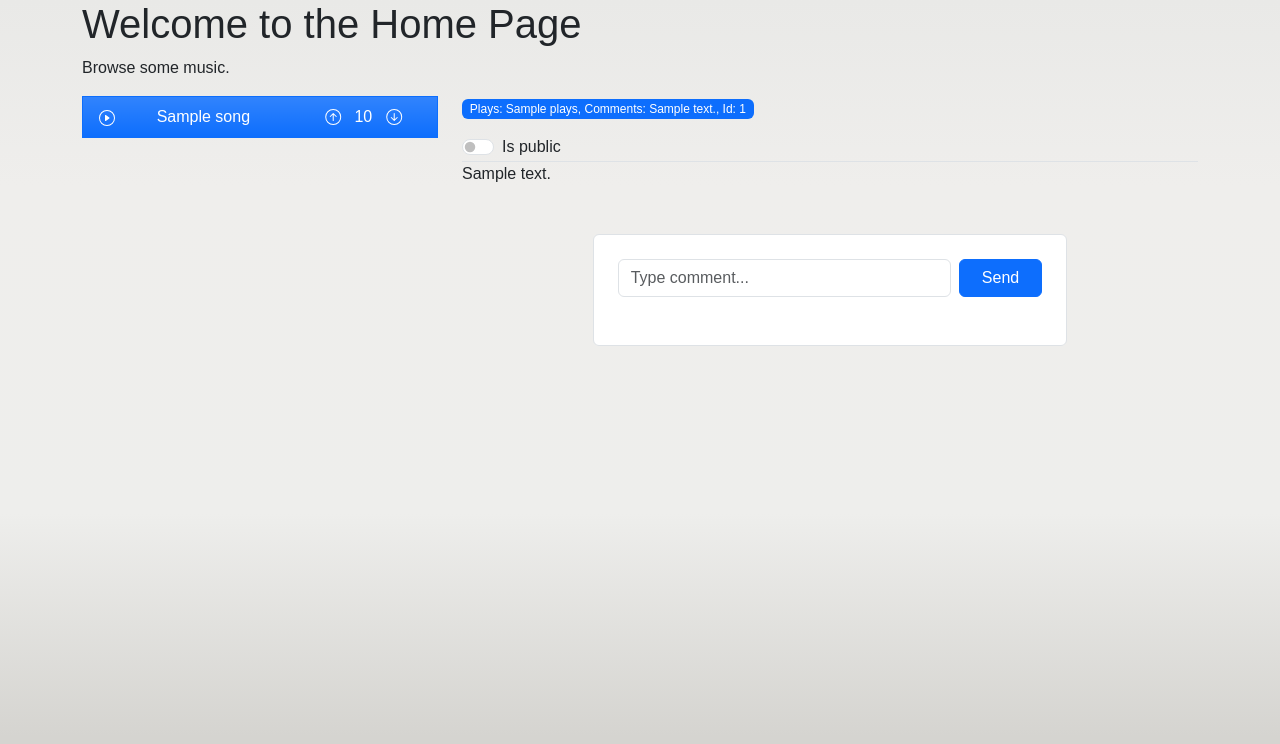
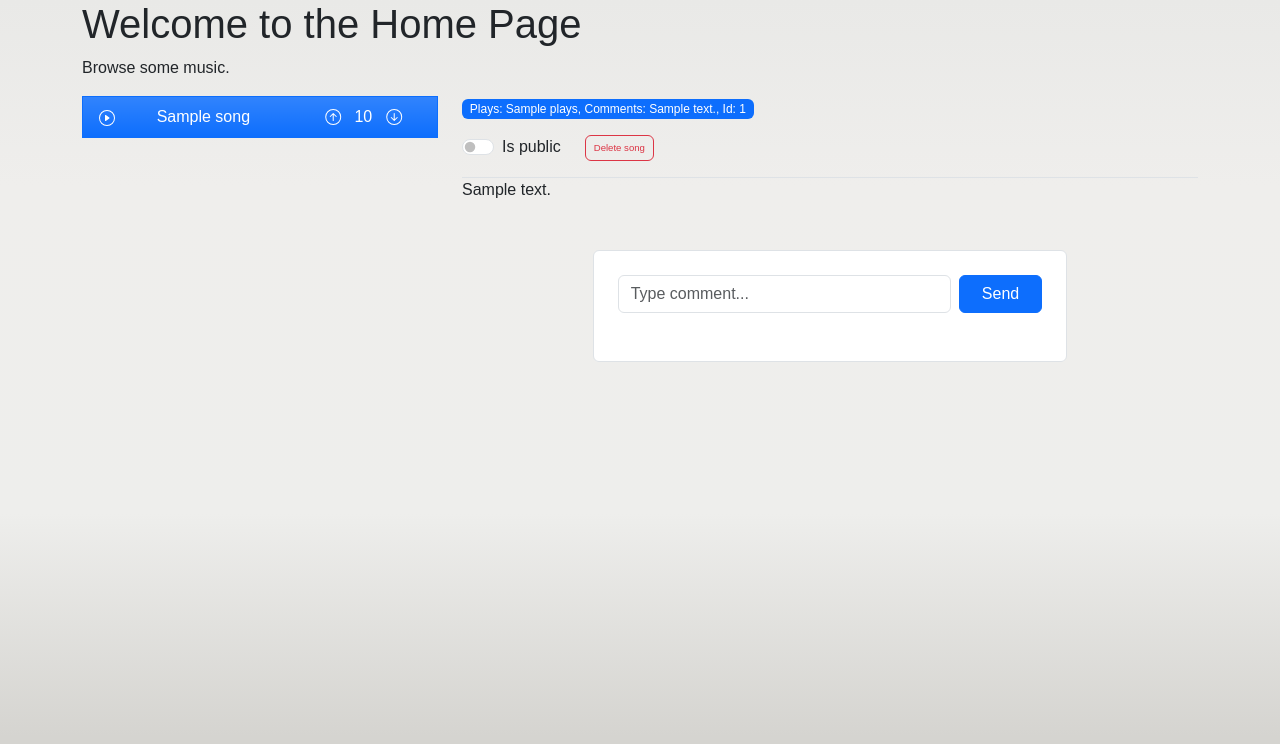
Before and after one commit to JohkuF/music-webapp, a Flask app: template src/templates/home.html in a window 1280 px wide, after a click that opens the changed part. Shown: the part 56-800 px from the top of the page. Run offline with Flask 3, Linux system fonts and the light colour scheme; the visitor is signed in with stand-in values (Sample User, id 1); the template is opened without the code that fills it: most values are stand-ins (such as "Sample title", 1, 10 or a date in 2020); some libraries are stand-ins or nearby versions.

Commit message:
feature/song-deletion

```diff
--- a/src/main.py
+++ b/src/main.py
@@ -18,6 +18,7 @@ from .utils import (
     check_login,
     find_new_filename,
     is_admin,
+    is_song_deleted,
     is_valid_name,
     log_user,
     set_signup_state,
@@ -150,10 +151,37 @@ def settings():
     return render_template("settings.html", is_admin=admin)
 
 
-@app.route("/a", methods=["POST"])
+@app.route("/a", methods=["POST", "DELETE"])
 @check_login
 def action_commands():
     """For handling different actions"""
+    if request.method == "DELETE" and "delete_song" in request.args:
+        """To handle song deletion requests"""
+        try:
+            # TODO: logging
+            song_id = int(bleach.clean(request.args.get("delete_song")))
+            assert isinstance(song_id, int)
+
+            sql = text(
+                """
+                UPDATE songs
+                SET song_name = '[deleted]', song_description = '[deleted]'
+                WHERE id = :song_id AND id IN (
+                    SELECT song_id
+                    FROM uploads
+                    WHERE user_id = :user_id
+                );
+            """
+            )
+
+            db.session.execute(sql, {"user_id": session["user_id"], "song_id": song_id})
+            db.session.commit()
+
+            return jsonify("Song deleted succesfully", 200)
+
+        except Exception as e:
+            logging.error(log_user(session["username"], e))
+            return jsonify("Something went wrong", 500)
 
     if request.form.get("request_type") == "admin-command" and is_admin(
         db, session["user_id"]
@@ -267,7 +295,7 @@ def get_messages(song_id=None):
             "username": message.username,
             "song_id": message.song_id,
             "content": message.content,
-            "timestamp": message.upload_time
+            "timestamp": message.upload_time,
         }
         for message in messages
     ]
@@ -285,7 +313,8 @@ def get_songs(
              LEFT JOIN song_metadata ON songs.id = song_metadata.song_id
              LEFT JOIN uploads u ON u.song_id = songs.id
              WHERE (:user_id IS NULL OR u.user_id = :user_id)
-               AND (:is_public IS NULL OR songs.is_public = :is_public)
+             AND (:is_public IS NULL OR songs.is_public = :is_public)
+             AND (songs.song_name <> '[deleted]')
              ORDER BY (song_metadata.upvote - song_metadata.downvote) DESC
     """
     params = {"user_id": user_id, "is_public": is_public}
@@ -339,7 +368,9 @@ def send(song_id):
     for message in messages:
         content = bleach.clean(message.content)
         username = bleach.clean(message.username)
-        timestamp = bleach.clean(message.upload_time.strftime('%a, %d %b %Y %H:%M:%S GMT'))
+        timestamp = bleach.clean(
+            message.upload_time.strftime("%a, %d %b %Y %H:%M:%S GMT")
+        )
         response += f"""
             <div class="card mb-4" id="messages-{song_id}">
               <div class="card-body">
@@ -589,6 +620,10 @@ def upload_file():
 @check_login
 def stream_music(music_id):
 
+    # Check if song is deleted
+    if is_song_deleted(db, music_id):
+        return jsonify("Song is deleted")
+
     sql = text(
         """
         SELECT filepath, filename FROM uploads
--- a/src/templates/base.html
+++ b/src/templates/base.html
@@ -1,6 +1,6 @@
 <!DOCTYPE html>
 <html lang="fi">
-  <script src="https://unpkg.com/htmx.org@1.9.11"></script>
+  <script src="https://unpkg.com/htmx.org@2.0.1"></script>
   <script
     src="https://cdn.jsdelivr.net/npm/bootstrap@5.3.3/dist/js/bootstrap.bundle.min.js"
     integrity="sha384-YvpcrYf0tY3lHB60NNkmXc5s9fDVZLESaAA55NDzOxhy9GkcIdslK1eN7N6jIeHz"
--- a/src/templates/stat-component.html
+++ b/src/templates/stat-component.html
@@ -4,8 +4,8 @@
     }}
   </p>
   {% if song.user_id == session.user_id %}
-
-  <form id="publicForm" action="/a?song_id={{song.song_id}}" method="POST">
+  <div class="d-flex flex-row mb-3">
+    <form id="publicForm" action="/a?song_id={{song.song_id}}" method="POST" class="me-4">
       <input
         type="hidden"
         name="is_public_song"
@@ -28,6 +28,21 @@
         >
       </div>
     </form>
+    <button
+      class="btn btn-outline-danger"
+      hx-confirm="You want to delete {{song.song_name}}?"
+      hx-delete="/a?delete_song={{song.song_id}}"
+      hx-swap="delete"
+      hx
+      style="
+        --bs-btn-padding-y: 0.25rem;
+        --bs-btn-padding-x: 0.5rem;
+        --bs-btn-font-size: 0.60rem;
+      "
+    >
+      Delete song
+    </button>
+  </div>
   <script>
     function sendChange() {
       const form = document.getElementById("publicForm");
@@ -51,6 +66,5 @@
         });
     }
   </script>
-
   {% endif %}
 </div>
--- a/src/utils.py
+++ b/src/utils.py
@@ -7,6 +7,12 @@ from flask import session, redirect
 
 from .schemas import VoteSchema
 from .myenums import VoteType
+
+
+def is_song_deleted(db, song_id: int) -> bool:
+    sql = text("SELECT song_name FROM songs WHERE id = :song_id")
+    result = db.session.execute(sql, {"song_id": song_id}).fetchone()
+    return True if "[deleted]" in result else False
 
 
 def setup_login(IS_DOCKER):
```
Lines whose indentation alone changed are shown as unchanged.
